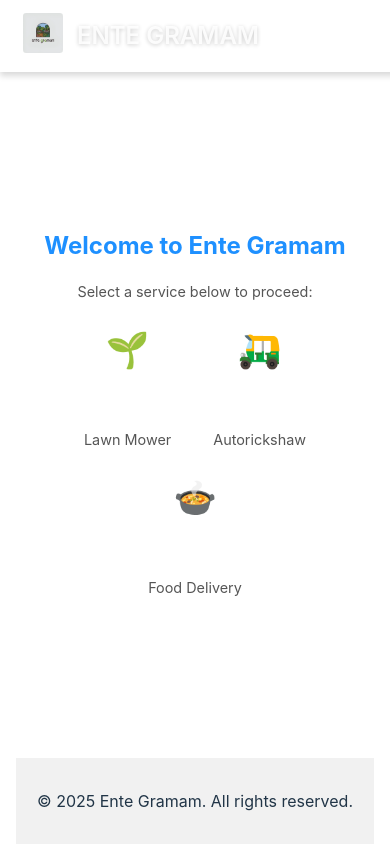
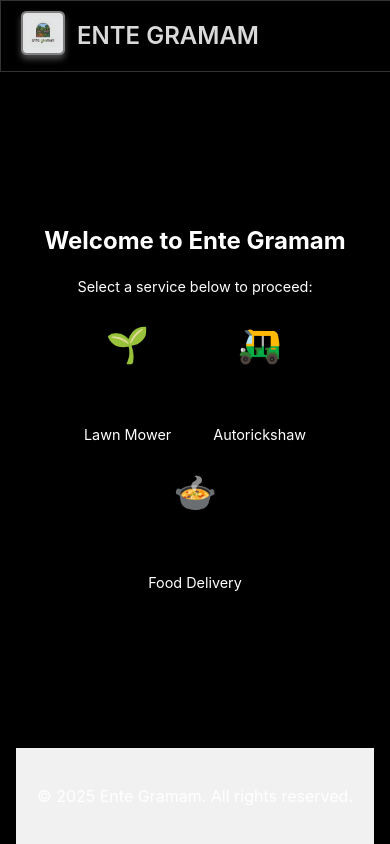
Before and after one commit to code-ninja-labs/ente-gramam1, a React (Vite) app: page / in a window 390 px wide. Built offline with nearby package versions, Linux system fonts and the light colour scheme.

Commit message:
Update Home.css

```diff
--- a/src/pages/Home.css
+++ b/src/pages/Home.css
@@ -1,17 +1,22 @@
 /* Home.css - Home Page Specific Styles */
+
+/* Home container with black background and white text */
 .home-container {
+  background-color: #000; /* Black background */
+  color: #fff; /* White text color */
+  min-height: 100vh; /* Full screen height */
   display: flex;
   flex-direction: column;
-  min-height: 100vh;
   align-items: center;
   justify-content: space-between;
   text-align: center;
-  padding: 0 1rem; /* Add padding for small screens */
-  box-sizing: border-box; /* Ensure padding doesn't alter total width */
+  padding: 0 1rem; /* Spacing for small screens */
+  box-sizing: border-box; /* Ensure padding doesn't affect width calculations */
 }
 
+/* Content area remains centered */
 .content {
-  padding-top: 70px; /* Add padding equal to or larger than the navbar height (50px) */
+  padding-top: 70px; /* Padding greater than the navbar height */
   text-align: center;
   flex: 1;
   display: flex;
@@ -20,55 +25,62 @@
   justify-content: center;
 }
 
-/* Ensure font sizes and margins adapt */
+/* Headings inside content */
 .content h2 {
   font-size: 2rem;
-  color: #1e90ff;
+  color: #fff; /* White text for headings */
   margin-bottom: 1rem;
-  text-align: center; /* Ensures proper centering */
 }
 
+/* Paragraphs inside content */
 .content p {
-  color: #555;
+  color: #fff; /* Ensure all paragraphs are white */
   font-size: 1.1rem;
-  line-height: 1.6; /* Improves readability */
-  margin: 0 1rem; /* Adds some breathing room for text on small screens */
+  line-height: 1.6; /* Better readability */
+  margin: 0 1rem;
 }
 
+/* Footer styles remain */
 .footer {
   text-align: center;
   padding: 20px 0;
   width: 100%;
-  background-color: #f1f1f1;
+  background-color: #f1f1f1; /* Footer remains light */
   position: relative;
-  box-sizing: border-box;
 }
 
-/* Responsive Design: Media Queries */
+/* Optional: Links in home container styled for better contrast */
+.home-container a {
+  color: #1e90ff; /* Light blue for links */
+  text-decoration: none; /* No underline */
+  transition: color 0.3s ease; /* Smooth hover transition */
+}
+
+.home-container a:hover {
+  color: #ff4500; /* Orange on hover */
+}
+
+/* Responsive adjustments */
 @media screen and (max-width: 768px) {
   .content h2 {
-    font-size: 1.8rem; /* Adjust font size for tablet and smaller screens */
+    font-size: 1.8rem; /* Slightly smaller text for tablets */
   }
 
   .content p {
-    font-size: 1rem; /* Reduce font size for readability */
-  }
-
-  .footer {
-    padding: 15px 0; /* Adjust padding */
+    font-size: 1rem; /* Smaller paragraph text */
   }
 }
 
 @media screen and (max-width: 480px) {
   .content {
-    padding-top: 50px; /* Adjust the spacing for smaller devices */
+    padding-top: 50px; /* Less padding for small screens */
   }
 
   .content h2 {
-    font-size: 1.5rem; /* Further decrease font size for mobile devices */
+    font-size: 1.5rem; /* Further reduction for headings on mobile */
   }
 
   .content p {
-    font-size: 0.9rem; /* Further adjust text size */
+    font-size: 0.9rem; /* Smaller font for mobile viewers */
   }
 }
```
